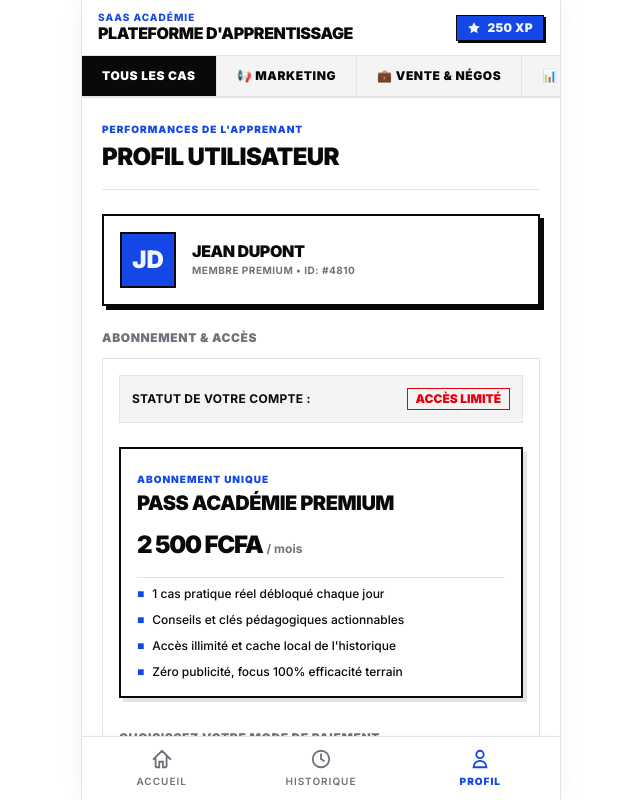
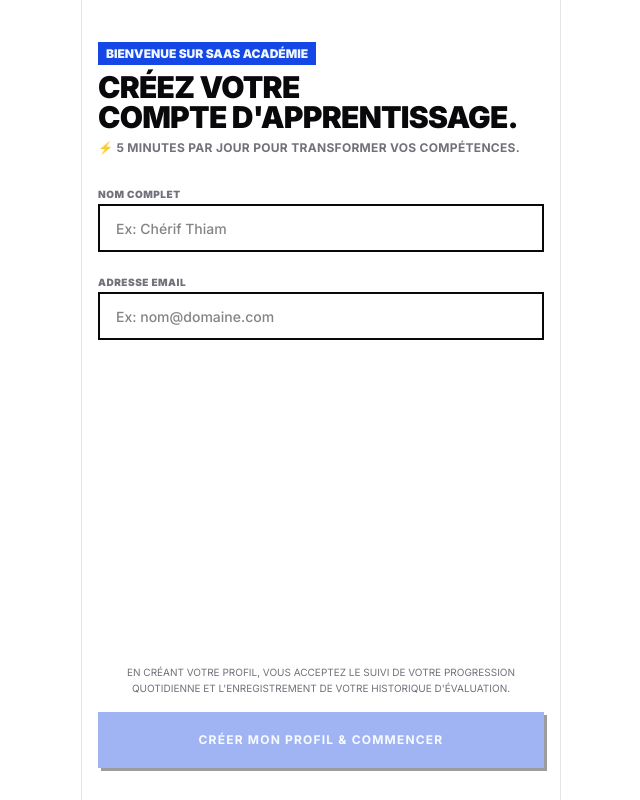
Before and after one commit to ELBACHIR-08/Projet-Saas-academie, a Next.js app: page /profile in a window 1280 px wide. Shown: the whole page, without its empty margins (319-959 px from the left). Built offline with nearby package versions, Linux system fonts and the light colour scheme.

Commit message:
feat(onboarding): add ProfileCreation component and onboarding flow guard

```diff
--- a/src/app/(dashboard)/layout.tsx
+++ b/src/app/(dashboard)/layout.tsx
@@ -3,6 +3,8 @@
 import React, { useRef, useEffect, Suspense } from "react";
 import Link from "next/link";
 import { usePathname, useRouter, useSearchParams } from "next/navigation";
+import { usePass } from "../context/PassContext";
+import ProfileCreation from "../components/ProfileCreation";
 
 interface ThemeTab {
   label: string;
@@ -86,6 +88,16 @@
   children: React.ReactNode;
 }) {
   const pathname = usePathname();
+  const { user, setUser } = usePass();
+
+  // If user profile is not created yet, force the Onboarding / ProfileCreation screen
+  if (!user) {
+    return (
+      <div className="relative flex flex-col w-full max-w-[480px] h-screen overflow-hidden mx-auto border-x border-[var(--border)] bg-background">
+        <ProfileCreation OnProfileCreate={(profile) => setUser(profile)} />
+      </div>
+    );
+  }
 
   return (
     <div className="relative flex flex-col w-full max-w-[480px] h-screen overflow-hidden mx-auto border-x border-[var(--border)] bg-background text-foreground shadow-[0_0_24px_rgba(0,0,0,0.05)]">
--- a/src/app/(dashboard)/profile/page.tsx
+++ b/src/app/(dashboard)/profile/page.tsx
@@ -32,7 +32,17 @@
 ];
 
 export default function ProfilePage() {
-  const { hasActivePass, setHasActivePass } = usePass();
+  const { hasActivePass, setHasActivePass, user, setUser } = usePass();
+
+  const displayName = user ? user.fullName : "Jean Dupont";
+  const displayEmail = user ? user.email : "nom@domaine.com";
+  const initials = displayName
+    .split(" ")
+    .filter((n) => n.length > 0)
+    .map((n) => n[0])
+    .join("")
+    .slice(0, 2)
+    .toUpperCase() || "JD";
 
   return (
     <div className="flex flex-col gap-6 px-5 py-6 pb-24">
@@ -47,17 +57,33 @@
       </section>
 
       {/* User Info Block */}
-      <section className="border-2 border-[var(--foreground)] p-4 bg-card flex items-center gap-4 shadow-[4px_4px_0px_0px_var(--foreground)]">
+      <section className="border-2 border-[var(--foreground)] p-4 bg-card flex flex-col gap-4 shadow-[4px_4px_0px_0px_var(--foreground)]">
+        <div className="flex items-center gap-4">
           <div className="w-14 h-14 bg-[var(--primary)] text-[var(--primary-foreground)] flex items-center justify-center font-black text-2xl border-2 border-foreground select-none">
-          JD
+            {initials}
           </div>
           <div className="flex flex-col">
             <h2 className="font-black text-base uppercase tracking-tight text-[var(--foreground)] leading-none mb-1">
-            Jean Dupont
+              {displayName}
             </h2>
             <span className="text-[10px] font-bold text-[var(--muted-foreground)] uppercase tracking-wider">
-            Membre Premium • ID: #4810
+              {displayEmail}
             </span>
+          </div>
+        </div>
+
+        {/* Reset button for prototype testing */}
+        <div className="border-t border-[var(--border)] pt-3 flex justify-end">
+          <button
+            onClick={() => {
+              setUser(null);
+              setHasActivePass(false);
+              alert("Profil et Pass réinitialisés avec succès !");
+            }}
+            className="px-3 py-1.5 border border-foreground text-[9px] font-black uppercase tracking-widest bg-red-50 hover:bg-red-100 text-red-800 cursor-pointer rounded-none shadow-[1.5px_1.5px_0px_0px_var(--foreground)] active:translate-x-[1.5px] active:translate-y-[1.5px] active:shadow-none transition-all"
+          >
+            Réinitialiser mon compte
+          </button>
         </div>
       </section>
 
--- /dev/null
+++ b/src/app/components/ProfileCreation.tsx
@@ -0,0 +1,94 @@
+"use client";
+
+import React, { useState } from "react";
+
+interface ProfileCreationProps {
+  OnProfileCreate: (profile: { fullName: string; email: string }) => void;
+}
+
+export default function ProfileCreation({ OnProfileCreate }: ProfileCreationProps) {
+  const [fullName, setFullName] = useState<string>("");
+  const [email, setEmail] = useState<string>("");
+
+  const handleSubmit = (e: React.FormEvent) => {
+    e.preventDefault();
+    if (!fullName || !email) return;
+
+    // Transmet les données au composant parent
+    OnProfileCreate({ fullName, email });
+  };
+
+  return (
+    <div className="flex flex-col justify-between h-full p-4 animate-fade-in text-[var(--foreground)] bg-[var(--background)]">
+
+      {/* Section Haute : Message de bienvenue & Vision */}
+      <div className="space-y-6 pt-6">
+        <div className="space-y-2">
+          <span className="text-xs font-black uppercase bg-[var(--primary)] text-[var(--primary-foreground)] px-2 py-1">
+            Bienvenue sur SaaS Académie
+          </span>
+          <h1 className="text-3xl font-black uppercase tracking-tight leading-none pt-2">
+            Créez votre<br />compte d'apprentissage.
+          </h1>
+          <p className="text-xs font-bold text-[var(--muted-foreground)] uppercase tracking-wide">
+            ⚡ 5 minutes par jour pour transformer vos compétences.
+          </p>
+        </div>
+
+        {/* Formulaire de saisie Brutaliste */}
+        <form id="profile-form" onSubmit={handleSubmit} className="space-y-4">
+
+          {/* Champ Nom Complet */}
+          <div className="space-y-1">
+            <label htmlFor="fullName" className="text-[10px] font-black uppercase tracking-wider text-[var(--muted-foreground)]">
+              Nom complet
+            </label>
+            <input
+              id="fullName"
+              type="text"
+              required
+              placeholder="Ex: Chérif Thiam"
+              value={fullName}
+              onChange={(e) => setFullName(e.target.value)}
+              className="w-full h-12 px-4 border-2 border-[var(--foreground)] text-sm focus:outline-none focus:border-2 focus:border-[var(--primary)] rounded-none bg-[var(--background)] font-medium text-[var(--foreground)]"
+            />
+          </div>
+
+          {/* Champ Adresse Email */}
+          <div className="space-y-1">
+            <label htmlFor="email" className="text-[10px] font-black uppercase tracking-wider text-[var(--muted-foreground)]">
+              Adresse email
+            </label>
+            <input
+              id="email"
+              type="email"
+              required
+              placeholder="Ex: nom@domaine.com"
+              value={email}
+              onChange={(e) => setEmail(e.target.value)}
+              className="w-full h-12 px-4 border-2 border-[var(--foreground)] text-sm focus:outline-none focus:border-2 focus:border-[var(--primary)] rounded-none bg-[var(--background)] font-medium text-[var(--foreground)]"
+            />
+          </div>
+
+        </form>
+      </div>
+
+      {/* Section Basse : Bouton d'action principal (Thumb Zone) */}
+      <div className="space-y-4 pb-4">
+        <p className="text-[10px] text-center text-[var(--muted-foreground)] px-2 leading-relaxed uppercase">
+          En créant votre profil, vous acceptez le suivi de votre progression quotidienne et l'enregistrement de votre historique d'évaluation.
+        </p>
+
+        <button
+          type="submit"
+          form="profile-form"
+          disabled={!fullName || !email}
+          className="w-full h-14 bg-[var(--primary)] text-[var(--primary-foreground)] font-bold text-xs uppercase tracking-widest transition-all rounded-none disabled:opacity-40 disabled:cursor-not-allowed flex items-center justify-center cursor-pointer shadow-[3px_3px_0px_0px_var(--foreground)] active:translate-x-[3px] active:translate-y-[3px] active:shadow-[0px_0px_0px_0px_var(--foreground)]"
+        >
+          Créer mon profil & commencer
+        </button>
+      </div>
+
+    </div>
+  );
+}
--- a/src/app/context/PassContext.tsx
+++ b/src/app/context/PassContext.tsx
@@ -2,21 +2,38 @@
 
 import React, { createContext, useContext, useState, useEffect } from "react";
 
+interface UserProfile {
+  fullName: string;
+  email: string;
+}
+
 interface PassContextType {
   hasActivePass: boolean;
   setHasActivePass: (hasPass: boolean) => void;
+  user: UserProfile | null;
+  setUser: (user: UserProfile | null) => void;
 }
 
 const PassContext = createContext<PassContextType | undefined>(undefined);
 
 export function PassProvider({ children }: { children: React.ReactNode }) {
   const [hasActivePass, setHasActivePass] = useState<boolean>(false);
+  const [user, setUserState] = useState<UserProfile | null>(null);
 
   // Sync state from localStorage for persistent prototype state
   useEffect(() => {
-    const saved = localStorage.getItem("saas_academie_pass");
-    if (saved !== null) {
-      setHasActivePass(saved === "true");
+    const savedPass = localStorage.getItem("saas_academie_pass");
+    if (savedPass !== null) {
+      setHasActivePass(savedPass === "true");
+    }
+
+    const savedUser = localStorage.getItem("saas_academie_user");
+    if (savedUser !== null) {
+      try {
+        setUserState(JSON.parse(savedUser));
+      } catch (e) {
+        console.error("Erreur de parsing de l'utilisateur stocké :", e);
+      }
     }
   }, []);
 
@@ -25,8 +42,24 @@
     localStorage.setItem("saas_academie_pass", String(hasPass));
   };
 
+  const handleSetUser = (newUser: UserProfile | null) => {
+    setUserState(newUser);
+    if (newUser) {
+      localStorage.setItem("saas_academie_user", JSON.stringify(newUser));
+    } else {
+      localStorage.removeItem("saas_academie_user");
+    }
+  };
+
   return (
-    <PassContext.Provider value={{ hasActivePass, setHasActivePass: handleSetPass }}>
+    <PassContext.Provider
+      value={{
+        hasActivePass,
+        setHasActivePass: handleSetPass,
+        user,
+        setUser: handleSetUser,
+      }}
+    >
       {children}
     </PassContext.Provider>
   );
```
Lines whose indentation alone changed are shown as unchanged.
